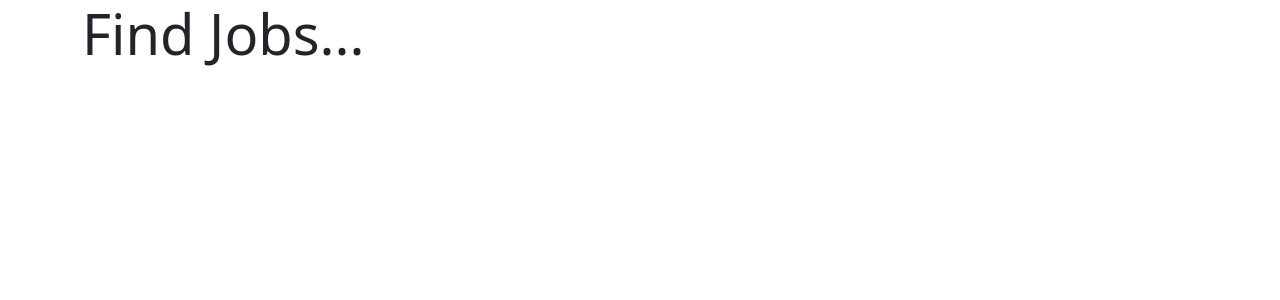
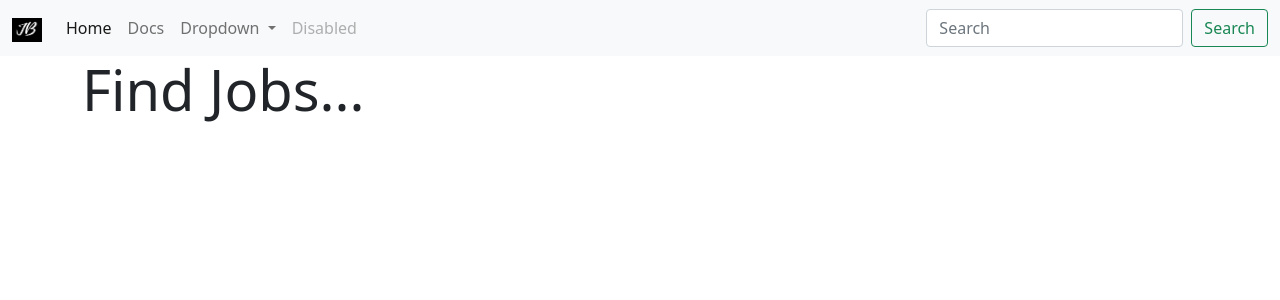
Before and after one commit to DennisBerg5/job_board, a FastAPI app: page / in a window 1280 px wide. Shown: the top 300 px of the page. Run offline with FastAPI, Linux system fonts and the light colour scheme; some libraries are stand-ins or nearby versions.

Commit message:
add navbar

```diff
--- a/backend/main.py
+++ b/backend/main.py
@@ -7,6 +7,8 @@ from db.session import engine
 from db.base import Base
 from apis.base import api_router
 from webapps.base import api_router as webapp_router
+from fastapi.staticfiles import StaticFiles
+
 
 ### FUNCTIONS ###
 def create_tables():
@@ -16,10 +18,14 @@ def include_router(app):
     app.include_router(api_router)
     app.include_router(webapp_router)
 
+def configure_static(app):
+    app.mount("/static",StaticFiles(directory="static"),name="static")
+
 def start_application():
     app = FastAPI(title=settings.PROJECT_NAME, version=settings.PROJECT_VERSION)
     create_tables()
     include_router(app)
+    configure_static(app)
     return app
 
 ### MAIN ###
--- /dev/null
+++ b/backend/templates/components/navbar.html
@@ -0,0 +1,38 @@
+<nav class="navbar navbar-expand-lg navbar-light bg-light">
+    <div class="container-fluid">
+      <a class="navbar-brand" href="#">
+          <img src="{{ url_for('static',path='images/logo.png') }}" alt="Jobboard navbar image", width="30" height="24">
+      </a>
+      <button class="navbar-toggler" type="button" data-bs-toggle="collapse" data-bs-target="#navbarSupportedContent" aria-controls="navbarSupportedContent" aria-expanded="false" aria-label="Toggle navigation">
+        <span class="navbar-toggler-icon"></span>
+      </button>
+      <div class="collapse navbar-collapse" id="navbarSupportedContent">
+        <ul class="navbar-nav me-auto mb-2 mb-lg-0">
+          <li class="nav-item">
+            <a class="nav-link active" aria-current="page" href="/">Home</a>
+          </li>
+          <li class="nav-item">
+            <a class="nav-link" href="/docs/">Docs</a>
+          </li>
+          <li class="nav-item dropdown">
+            <a class="nav-link dropdown-toggle" href="#" id="navbarDropdown" role="button" data-bs-toggle="dropdown" aria-expanded="false">
+              Dropdown
+            </a>
+            <ul class="dropdown-menu" aria-labelledby="navbarDropdown">
+              <li><a class="dropdown-item" href="/docs/">Docs</a></li>
+              <li><a class="dropdown-item" href="#">Another action</a></li>
+              <li><hr class="dropdown-divider"></li>
+              <li><a class="dropdown-item" href="#">Something else here</a></li>
+            </ul>
+          </li>
+          <li class="nav-item">
+            <a class="nav-link disabled" href="#" tabindex="-1" aria-disabled="true">Disabled</a>
+          </li>
+        </ul>
+        <form class="d-flex">
+          <input class="form-control me-2" type="search" placeholder="Search" aria-label="Search">
+          <button class="btn btn-outline-success" type="submit">Search</button>
+        </form>
+      </div>
+    </div>
+  </nav>
--- a/backend/templates/shared/base.html
+++ b/backend/templates/shared/base.html
@@ -11,6 +11,7 @@
 </head>
 
 <body>
+    {% include 'components/navbar.html' %}
     {% block content %}
     {% endblock %}
 
```
Also changed, not shown: backend/static/images/logo.png (added).
